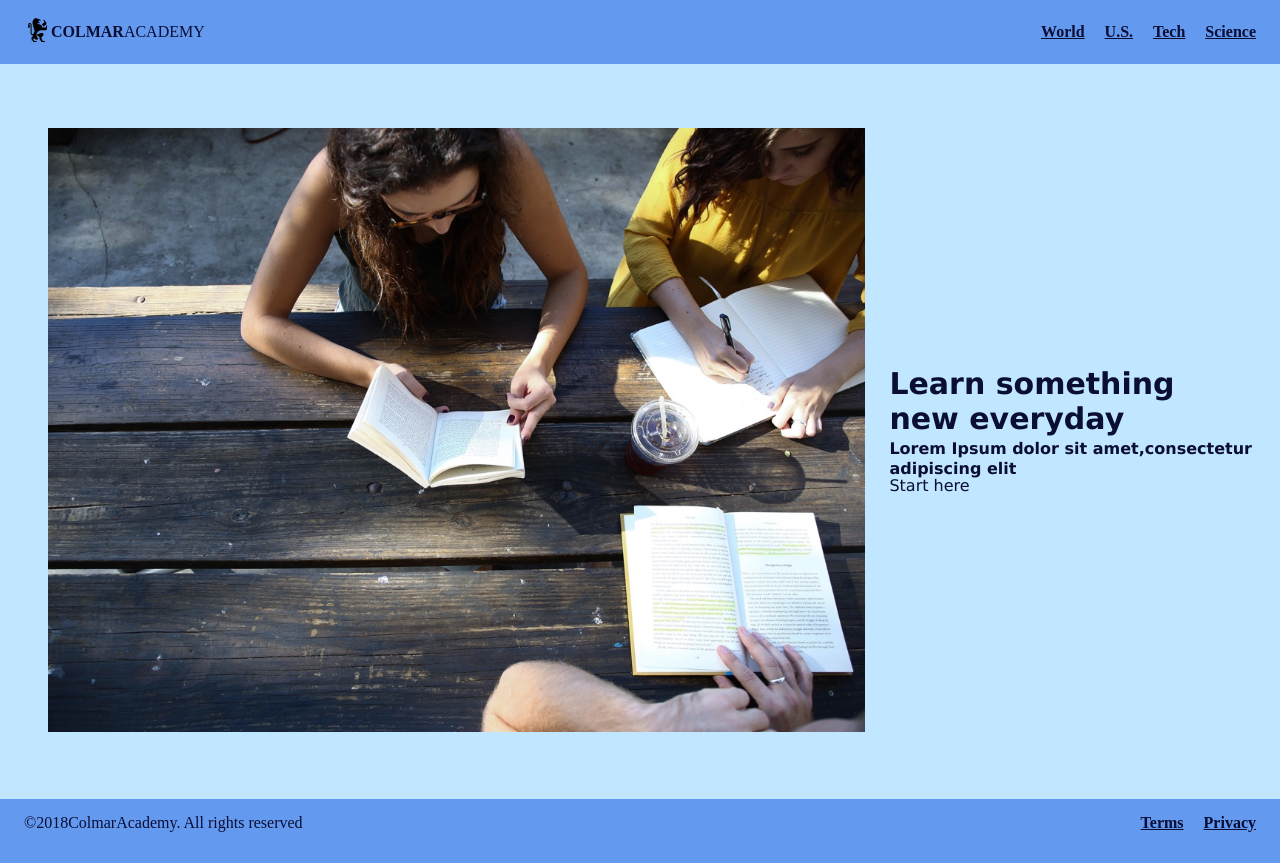
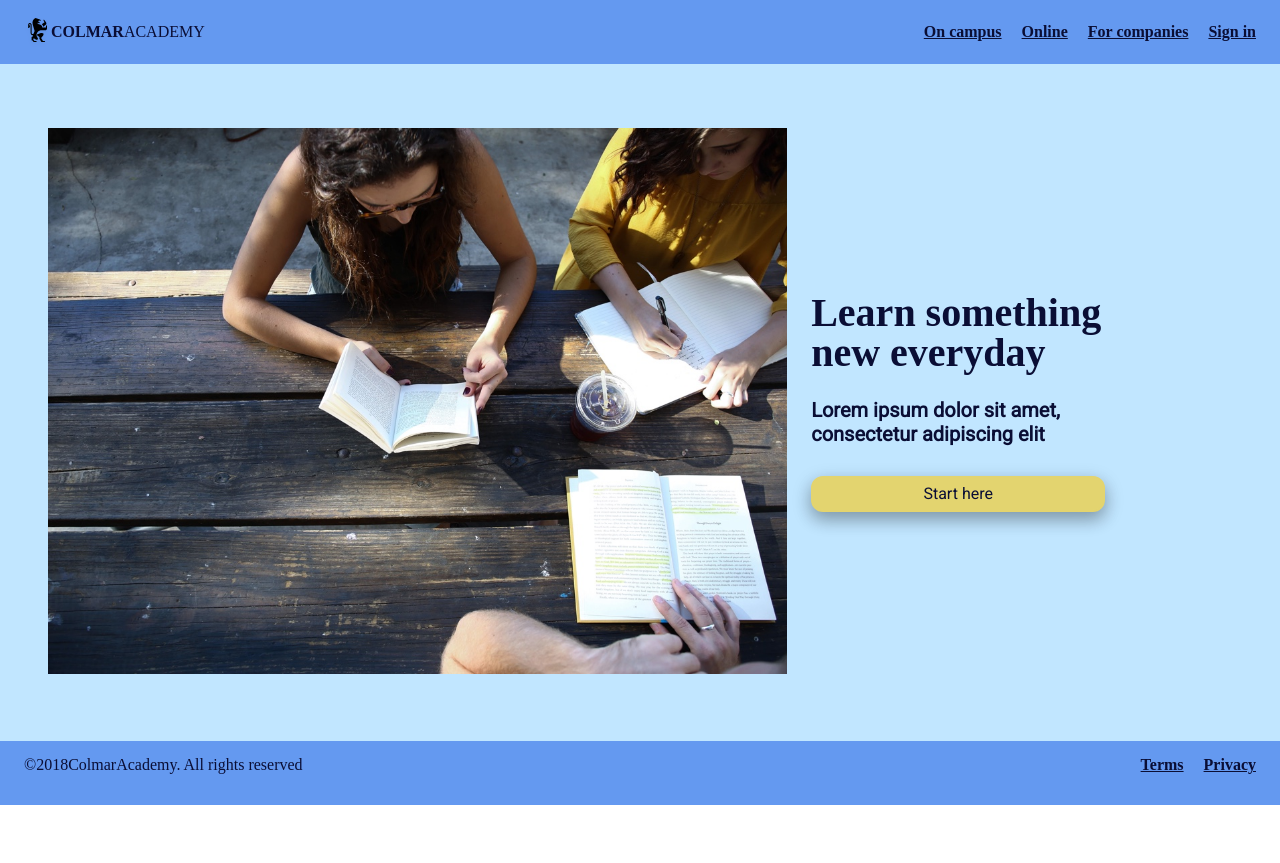
Before and after one commit to Carlinchen/ColmarSchool, a plain HTML site: page index.html in a window 1280 px wide. After the commit the page ends 805 px from the top, so only its background shows below. Drawn offline with Linux system fonts and the light colour scheme; a web font is replaced by a local one.

Commit message:
section1 complete

```diff
--- a/index.html
+++ b/index.html
@@ -18,10 +18,10 @@
           <span>ACADEMY</span>
         </div>
         <nav>
-        	<span><a href="#">World</a></span>
-        	<span><a href="#">U.S.</a></span>
-        	<span><a href="#">Tech</a></span>
-        	<span><a href="#">Science</a></span>
+        	<span><a href="#">On campus</a></span>
+        	<span><a href="#">Online</a></span>
+        	<span><a href="#">For companies</a></span>
+        	<span><a href="#">Sign in</a></span>
         </nav>
       </header>
 
@@ -33,9 +33,8 @@
                <img class="imageleft"src="./resources/banner.jpg" alt="students learning">
             </div>
             <div class="textright">
-                <h1>Learn something</h1>
-                <h1>new everyday</h1>
-                <p> Lorem Ipsum dolor sit amet,consectetur adipiscing elit </p>
+                <h1>Learn something <br>new everyday</h1>
+                <p> Lorem ipsum dolor sit amet,<br>consectetur adipiscing elit </p>
                 <span class="button"> Start here</span>
             </div>
         </div>
--- a/resources/style.css
+++ b/resources/style.css
@@ -6,20 +6,22 @@ html {
 
 body {
   margin: 0;
-  font-family: "Verdana", serif;
+  font-family: "Roboto", serif;
   font-size: 16px;
   color: red;
 }
 
 a:link {color: #0A0E35;}
 a:visited {color: #0A0E35;}
-a:active {color: #0A0E35;}
-a:hover {color:#6499F0;}
+a:active {color: #C1E6FF;}
+a:hover {color:#C1E6FF;}
 
 h1 {
-  margin-bottom:5px;
-  font-size: 30px;
+  margin-bottom:25px;
+  font-family: "Source Serif Pro";
+  font-size: 40px;
   font-weight: bold;
+
 }
 
 nav span {
@@ -90,17 +92,37 @@ header nav {
 }
 
 .section1 p{
+  font-size: 20px;
+  margin-bottom: 30px;
   font-weight: bold;
   line-height: 1.2;
 }
 
 .imagecontainerleft {
   padding: 32px 24px;
+  width: 60%;
 }
 
 .imageleft {
   width: 100%;
   height: auto;
+}
+
+.button {
+  font-family: Roboto, serif;
+  background-color: #E3D46F;
+  padding: 8px 0;
+  width: 100%;
+  color: #0A0E35;
+  text-align: center;
+  border: 2px solid #E3D46F;
+  border-radius: 12px;
+  box-shadow: 0 8px 16px 0 rgba(0,0,0,0.2), 0 6px 20px 0 rgba(0,0,0,0.19);
+}
+
+.textright {
+  display: flex;
+  flex-direction: column;
 }
 /* Footer */
 
```
